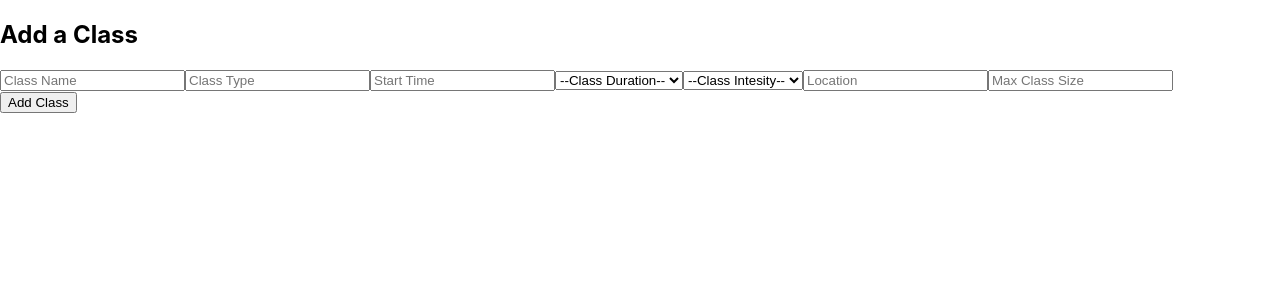
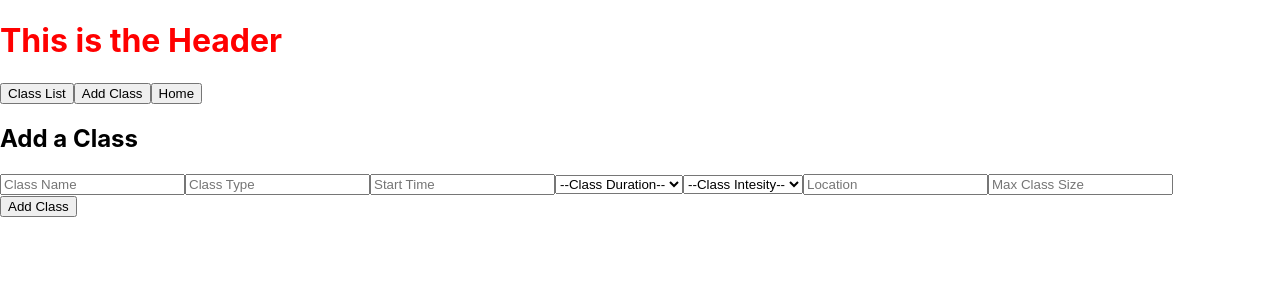
Before and after one commit to anywhere-fitness-webpt174/Front-End, a React (Create React App) app in the folder anywhere-fitness/: page /add-class in a window 1280 px wide. Shown: the top 300 px of the page. Built offline with nearby package versions, Linux system fonts and the light colour scheme.

Commit message:
added some routing to get organized

```diff
--- a/anywhere-fitness/package.json
+++ b/anywhere-fitness/package.json
@@ -8,6 +8,7 @@
     "@testing-library/user-event": "^12.8.3",
     "react": "^17.0.2",
     "react-dom": "^17.0.2",
+    "react-router-dom": "^5.2.0",
     "react-scripts": "4.0.3",
     "styled-components": "^5.2.3",
     "web-vitals": "^1.1.1"
--- a/anywhere-fitness/src/App.js
+++ b/anywhere-fitness/src/App.js
@@ -1,5 +1,8 @@
 import React, { useState } from "react";
 import AddClass from "./components/AddClass";
+import Header from "./components/Header";
+import Class from "./components/Class";
+import { Route, Switch } from "react-router-dom";
 
 const initialFormValues = {
   className: "",
@@ -11,9 +14,19 @@ const initialFormValues = {
   maxClassSize: "",
 };
 
+const classExample = {
+  className: "Dance Class",
+  classType: "Dancing",
+  startTime: "3:30pm",
+  duration: "30",
+  intesity: "5",
+  location: "miami",
+  maxClassSize: "30",
+};
+
 export default function App() {
   const [formValues, setFormValues] = useState(initialFormValues);
-  const [classes, setClasses] = useState([]);
+  const [classes, setClasses] = useState([classExample]);
 
   const updateForm = (inputName, inputValue) => {
     setFormValues({ ...formValues, [inputName]: inputValue });
@@ -29,13 +42,27 @@ export default function App() {
       location: formValues.location,
       maxClassSize: formValues.maxClassSize.trim(),
     };
-    setClasses([...classes, newClass])
-    setFormValues(initialFormValues)
+    setClasses([...classes, newClass]);
+    setFormValues(initialFormValues);
   };
 
-
-
   return (
-    <AddClass values={formValues} submit={submitNewClass} update={updateForm} />
+    <div>
+      <Header />
+      <Switch>
+        <Route path="/add-class">
+          <AddClass
+            values={formValues}
+            submit={submitNewClass}
+            update={updateForm}
+          />
+        </Route>
+        <Route path="/class-list">
+          {classes.map((aClass) => {
+            return <Class details={aClass} />;
+          })}
+        </Route>
+      </Switch>
+    </div>
   );
 }
--- a/anywhere-fitness/src/components/AddClass.js
+++ b/anywhere-fitness/src/components/AddClass.js
@@ -1,24 +1,21 @@
 import React from "react";
-// import styled from "styled-components";
 
-// const StyledAddclass = styled.form`
-//     display: flex;
-// `
 
 export default function AddClass(props) {
   const { values, submit, update } = props;
 
   const onSubmit = (evt) => {
-      evt.preventDefault()
-      submit()
+    evt.preventDefault();
+    submit();
   };
 
   const onChange = (evt) => {
     const { name, value } = evt.target;
-      update(name, value)
+    update(name, value);
   };
 
   return (
+    <div>
       <form onSubmit={onSubmit}>
         <div>
           <h2>Add a Class</h2>
@@ -91,5 +88,6 @@ export default function AddClass(props) {
           </div>
         </div>
       </form>
+    </div>
   );
 }
--- a/anywhere-fitness/src/components/Class.js
+++ b/anywhere-fitness/src/components/Class.js
@@ -1,11 +1,22 @@
 import React from 'react'
+import styled from 'styled-components'
 
-export default function Class() {
+
+const StyledClass = styled.div`
+    h2 {
+        color: red;
+    }
+`
+
+export default function Class(props) {
+    const { details } = props
     return (
-        <div>
+        <StyledClass>
             <h2>
-
+                {details.className}
             </h2>
-        </div>
+            <p>{details.location}</p>
+            <p>Attendies: {details.maxClassSize}</p>
+        </StyledClass>
     )
 }
--- /dev/null
+++ b/anywhere-fitness/src/components/Header.js
@@ -0,0 +1,31 @@
+import React from "react";
+import styled from "styled-components";
+import { useHistory } from "react-router-dom";
+
+const StyledHeader = styled.header`
+  h1 {
+    color: red;
+  }
+`;
+
+export default function Header() {
+  const history = useHistory();
+  const routeToClasses = () => {
+    history.push("./class-list");
+  };
+  const routeToNewClass = () => {
+    history.push("./add-class");
+  };
+  const routeHome = () => {
+      history.push('./')
+  }
+
+  return (
+    <StyledHeader>
+      <h1>This is the Header</h1>
+      <button onClick={routeToClasses}>Class List</button>
+      <button onClick={routeToNewClass}>Add Class</button>
+      <button onClick={routeHome}>Home</button>
+    </StyledHeader>
+  );
+}
--- a/anywhere-fitness/src/index.js
+++ b/anywhere-fitness/src/index.js
@@ -1,14 +1,17 @@
-import React from 'react';
-import ReactDOM from 'react-dom';
-import './index.css';
-import App from './App';
-import reportWebVitals from './reportWebVitals';
+import React from "react";
+import ReactDOM from "react-dom";
+import "./index.css";
+import App from "./App";
+import reportWebVitals from "./reportWebVitals";
+import { BrowserRouter as Router } from "react-router-dom";
 
 ReactDOM.render(
   <React.StrictMode>
-    <App />
+    <Router>
+      <App />
+    </Router>
   </React.StrictMode>,
-  document.getElementById('root')
+  document.getElementById("root")
 );
 
 // If you want to start measuring performance in your app, pass a function
```
Also changed, not shown: 2 other files (tests, documents, lock files or other folders). Lines whose indentation alone changed are shown as unchanged.
